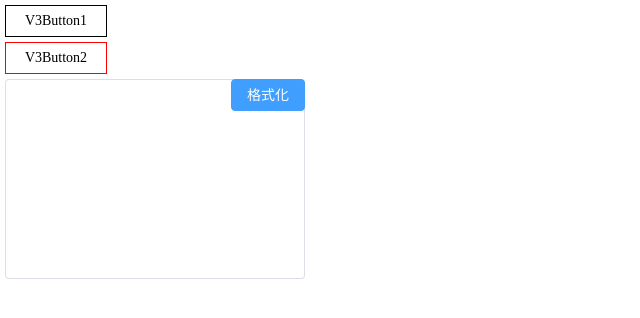
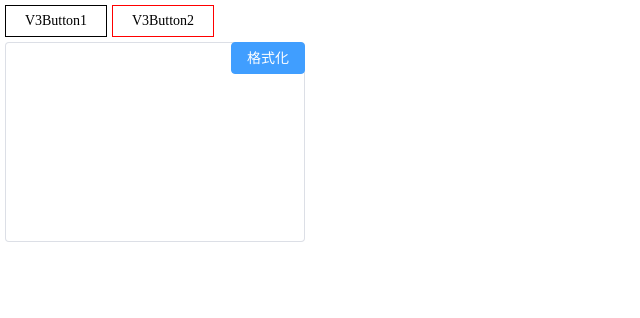
Before and after one commit to zhouhuafei/npm-publish-vue3-component, a Vue app: page / in a window 1280 px wide. Shown: the top 318 px of the page, without its empty margins (0-640 px from the left). Built offline with nearby package versions, Linux system fonts and the light colour scheme.

Commit message:
feat: 🎸 App

```diff
--- a/src/App.vue
+++ b/src/App.vue
@@ -1,7 +1,9 @@
 <template>
   <div id="main">
-    <V3Button1 msg="V3Button1" style="margin-bottom: 5px;" />
-    <V3Button2 msg="V3Button2" />
+    <div style="margin-bottom: 5px;display: flex;align-items: center;">
+      <V3Button1 msg="V3Button1" style="margin-right: 5px;" />
+      <V3Button2 msg="V3Button2" />
+    </div>
     <div style="width: 300px;height: 200px;margin-top: 5px;">
       <V3JsonXmlFormat />
     </div>
```
